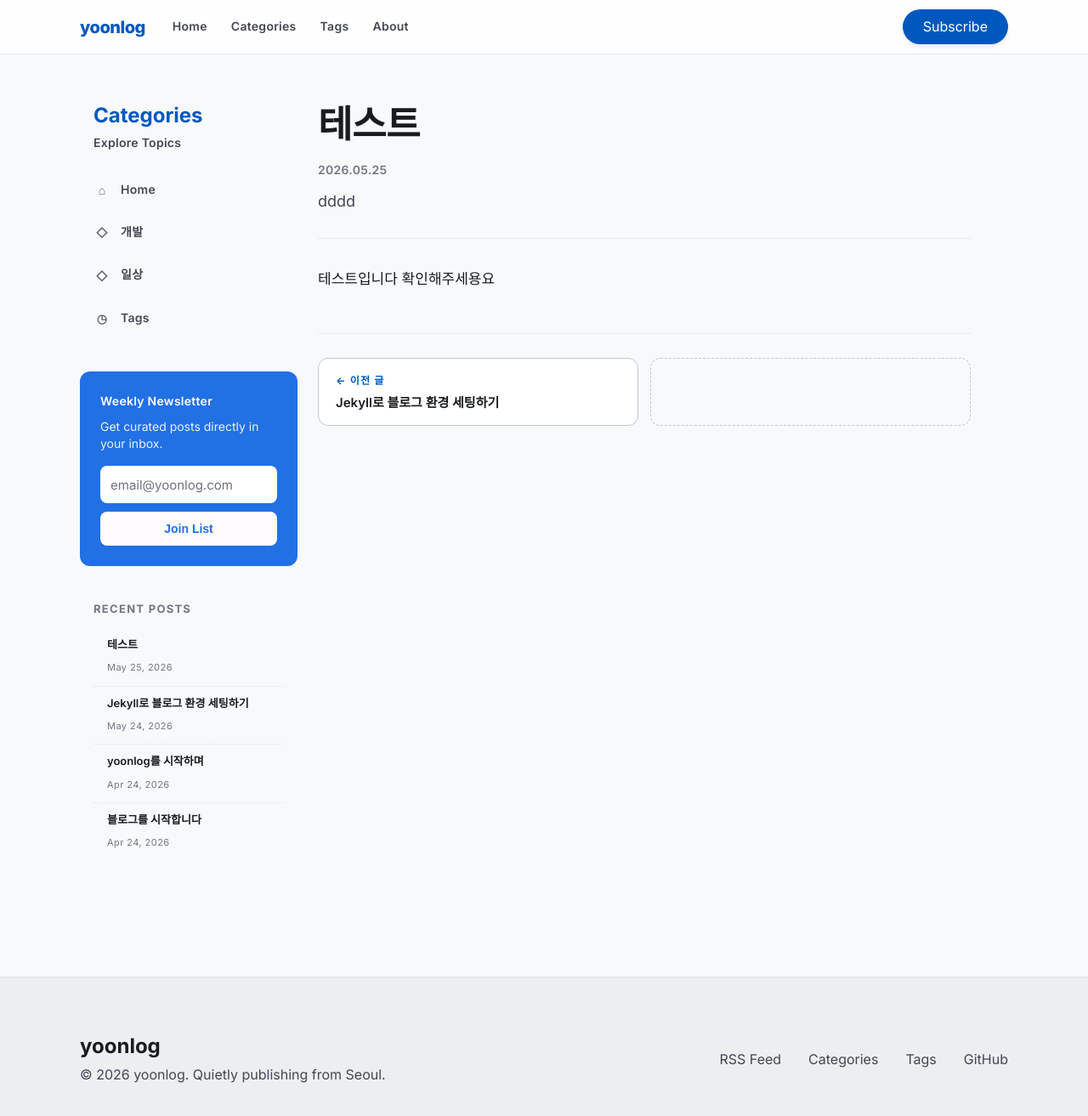
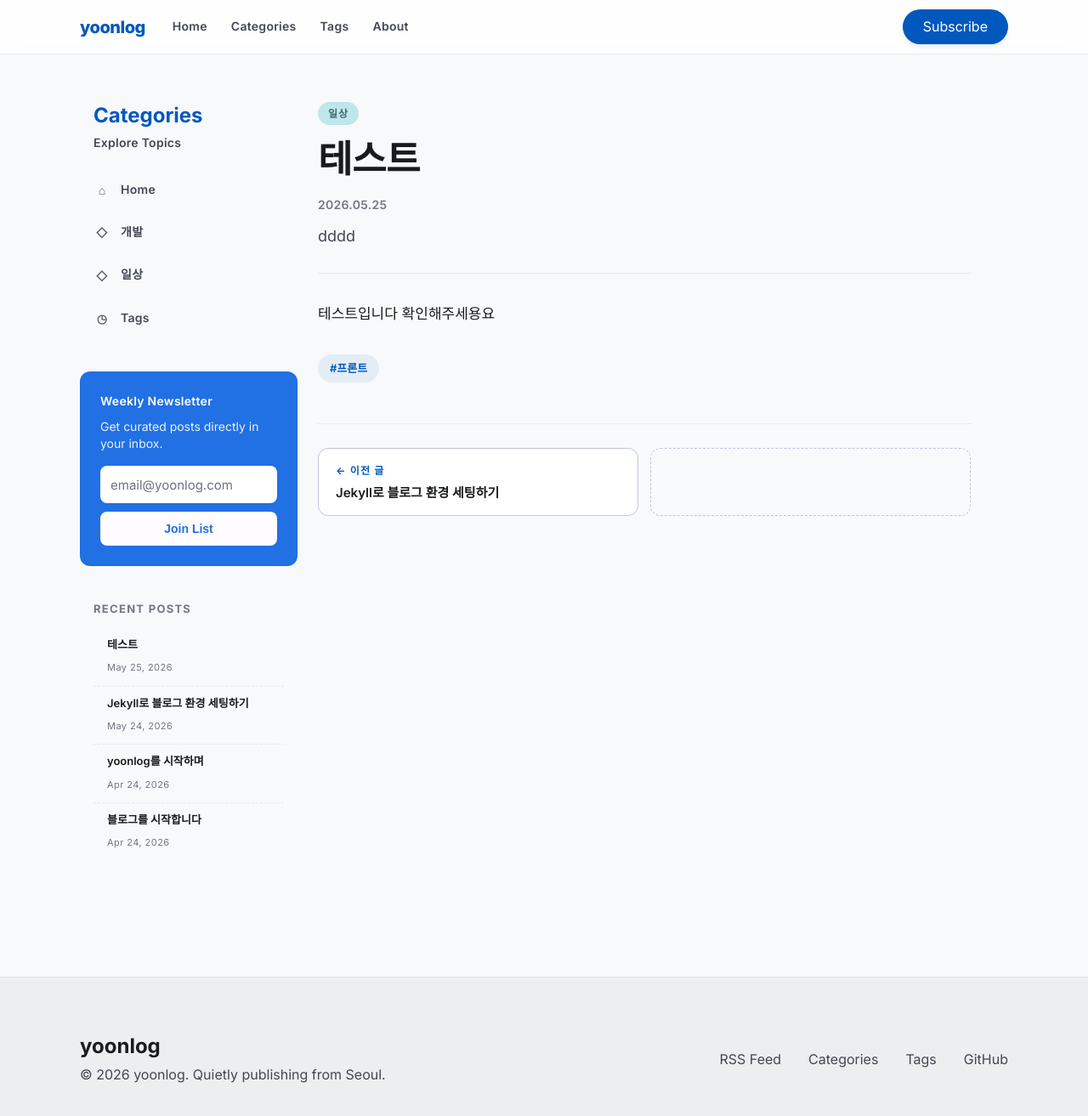
Before and after one commit to skyhanull/skyhanull.github.io, a Jekyll site: the page built from _posts/2026-05-25-test12.md, in a window 1280 px wide and 1342 px high. Shown: the top 1313 px of the window at 85% size. Built offline with Jekyll 4.4.1, drawn with Linux system fonts in a browser that asks for light colours.

Commit message:
chore: sync posts from Notion

```diff
--- a/_posts/2026-05-25-test12.md
+++ b/_posts/2026-05-25-test12.md
@@ -2,6 +2,9 @@
 title: "테스트"
 date: 2026-05-25
 description: dddd
+category: 일상
+tags:
+  - 프론트
 notion_id: 36bc3011-27b8-8079-900f-ce13a279768f
 ---
 
```
